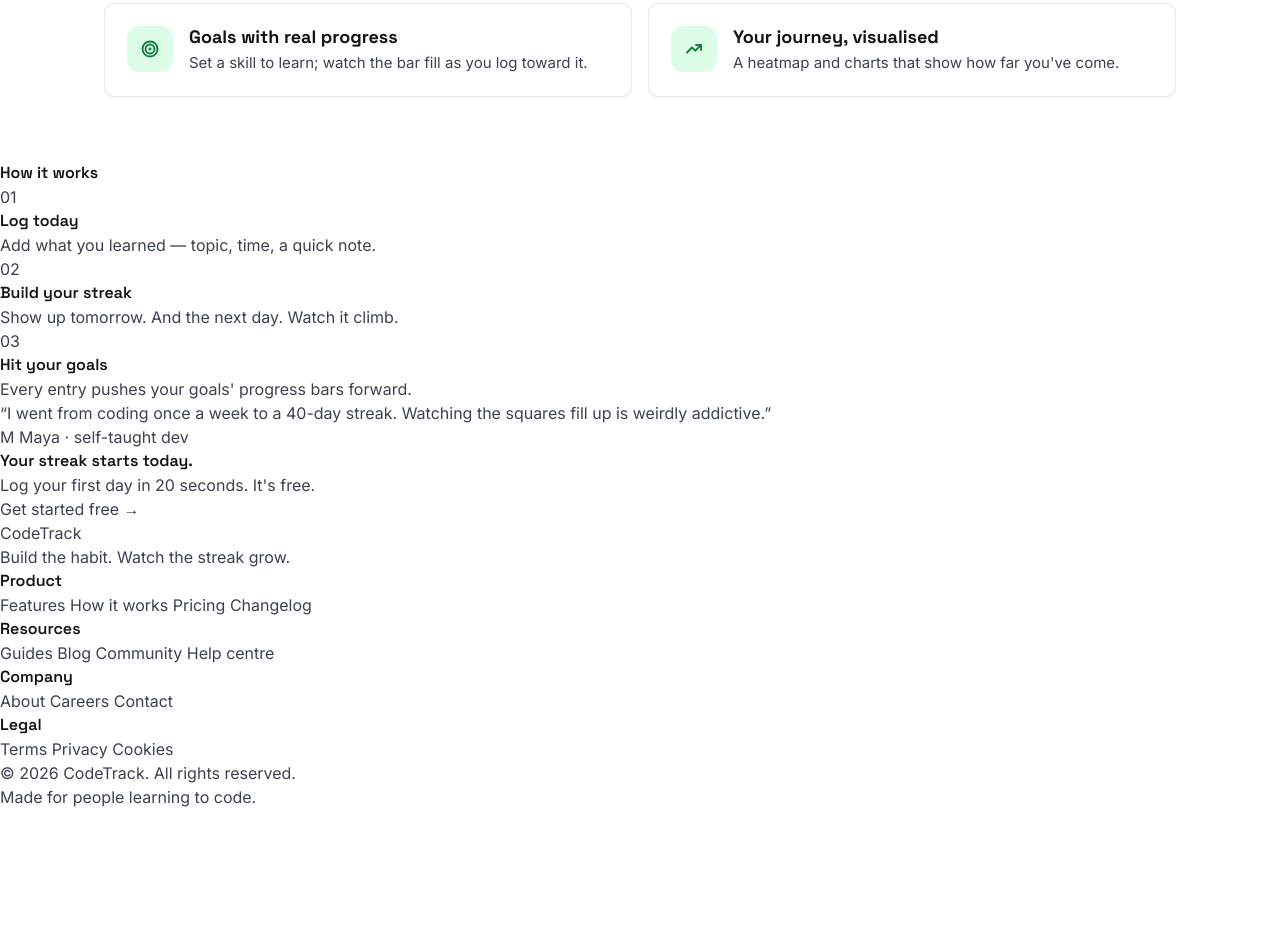
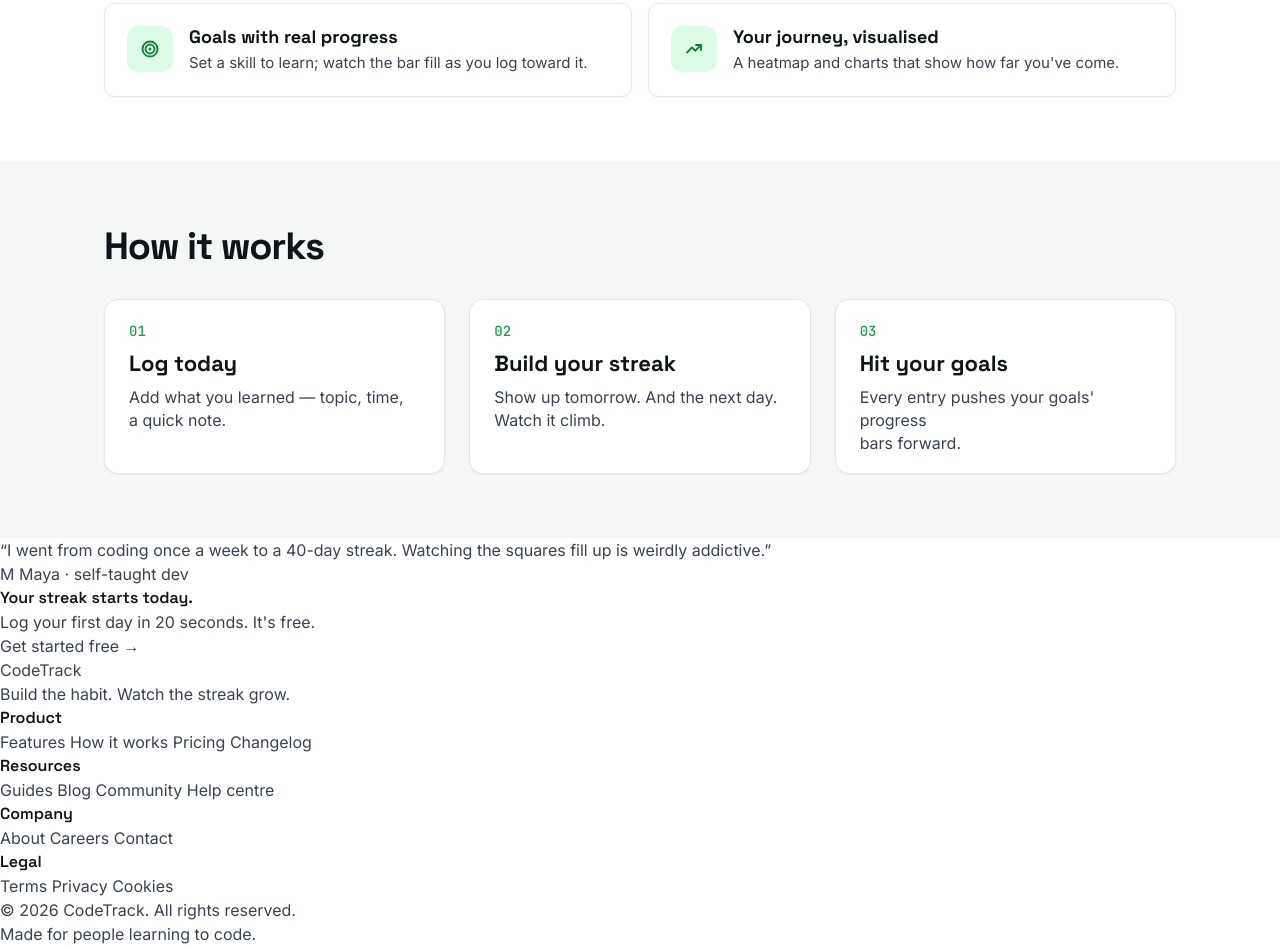
Before and after one commit to Juadebfm/codetrack-webpage, a plain HTML site: page index.html in a window 1280 px wide. Shown: the part 1003-1949 px from the top of the page. Before the commit the page ends 1812 px from the top, so only its background shows below. Drawn offline with nearby package versions, Linux system fonts and the light colour scheme.

Commit message:
feat(how it works): Structured and design the section

```diff
--- a/index.html
+++ b/index.html
@@ -3,6 +3,7 @@
   <head>
     <meta charset="UTF-8" />
     <meta name="viewport" content="width=device-width, initial-scale=1.0" />
+    <link rel="shortcut icon" href="./images/favicon.svg" type="image/x-icon" />
 
     <link rel="stylesheet" href="./style.css" />
     <link
@@ -174,25 +175,38 @@
         </div>
       </section>
 
-      <section id="how-it-works">
-        <h2>How it works</h2>
+      <section
+        id="how-it-works"
+        class="how-it-works"
+        aria-labelledby="how-it-works-title"
+      >
+        <h2 id="how-it-works-title">How it works</h2>
 
-        <div>
-          <div>
-            <span>01</span>
+        <div class="steps-grid">
+          <article class="step-card">
+            <span class="step-number">01</span>
             <h3>Log today</h3>
-            <p>Add what you learned — topic, time, a quick note.</p>
-          </div>
-          <div>
-            <span>02</span>
+            <p>
+              Add what you learned — topic, time, <br />
+              a quick note.
+            </p>
+          </article>
+          <article class="step-card">
+            <span class="step-number">02</span>
             <h3>Build your streak</h3>
-            <p>Show up tomorrow. And the next day. Watch it climb.</p>
-          </div>
-          <div>
-            <span>03</span>
+            <p>
+              Show up tomorrow. And the next day. <br />
+              Watch it climb.
+            </p>
+          </article>
+          <article class="step-card">
+            <span class="step-number">03</span>
             <h3>Hit your goals</h3>
-            <p>Every entry pushes your goals' progress bars forward.</p>
-          </div>
+            <p>
+              Every entry pushes your goals' progress <br />
+              bars forward.
+            </p>
+          </article>
         </div>
       </section>
 
--- a/style.css
+++ b/style.css
@@ -45,7 +45,7 @@
   --space-12: 48px;
   --space-16: 64px;
 
-  /* Corner radius */
+  /* Border radius */
   --radius-sm: 6px;
   --radius-md: 10px;
   --radius-lg: 12px;
@@ -542,14 +542,84 @@ header .header-actions {
   background: #d2f7df;
 }
 
+/* ------------------------------------------------------------------ */
+/* How it works                                                        */
+/* ------------------------------------------------------------------ */
+.how-it-works {
+  padding: var(--space-16) 104px;
+  background: var(--color-subtle);
+}
+
+.how-it-works > h2 {
+  margin-bottom: var(--space-8);
+  font-family: var(--font-display);
+  font-size: 38px;
+  font-weight: 700;
+  line-height: 1.12;
+  letter-spacing: -0.03em;
+  color: var(--color-ink);
+}
+
+.steps-grid {
+  display: grid;
+  grid-template-columns: repeat(3, minmax(0, 1fr));
+  gap: var(--space-6);
+}
+
+.step-card {
+  height: 175px;
+  padding: var(--space-6);
+  background: #fff;
+  border: 1px solid var(--color-border);
+  border-radius: var(--radius-xl);
+  box-shadow: var(--shadow-sm);
+  transition:
+    transform 0.2s ease,
+    box-shadow 0.2s ease,
+    border-color 0.2s ease;
+}
+
+.step-number {
+  display: block;
+  margin-bottom: var(--space-3);
+  font-family: var(--font-mono);
+  font-size: 14px;
+  font-weight: 500;
+  line-height: 1;
+  color: var(--color-primary);
+}
+
+.step-card h3 {
+  margin-bottom: var(--space-2);
+  font-family: var(--font-display);
+  font-size: 22px;
+  font-weight: 700;
+  line-height: 1.25;
+  color: var(--color-ink);
+}
+
+.step-card p {
+  font-size: 16px;
+  line-height: 1.45;
+  color: var(--color-body);
+}
+
+.step-card:hover {
+  transform: translateY(-3px);
+  border-color: #d5dfd9;
+  box-shadow: var(--shadow-md);
+}
+
 @media (prefers-reduced-motion: reduce) {
   .feature-card,
-  .feature-icon {
+  .feature-icon,
+  .step-card {
     transition: none;
   }
 
   .feature-card:hover,
-  .feature-card:hover .feature-icon {
+  .feature-card:hover .feature-icon,
+  .step-card:hover {
     transform: none;
   }
 }
@@ -561,7 +631,8 @@ header .header-actions {
   }
 
   .hero,
-  .features {
+  .features,
+  .how-it-works {
     padding-left: 32px;
     padding-right: 32px;
   }
@@ -586,6 +657,10 @@ header .header-actions {
 
   .features-intro {
     margin-bottom: 32px;
+  }
+
+  .steps-grid {
+    gap: var(--space-4);
   }
 }
 
@@ -650,7 +725,15 @@ header .header-actions {
     padding: 0 24px var(--space-12);
   }
 
+  .how-it-works {
+    padding: var(--space-12) 24px;
+  }
+
   .features-grid {
+    grid-template-columns: 1fr;
+  }
+
+  .steps-grid {
     grid-template-columns: 1fr;
   }
 }
@@ -699,11 +782,20 @@ header .header-actions {
     padding: 0 20px 48px;
   }
 
+  .how-it-works {
+    padding: 48px 20px;
+  }
+
   .features-intro {
     margin-bottom: 24px;
   }
 
   .features-intro h2 {
+    font-size: 32px;
+  }
+
+  .how-it-works > h2 {
+    margin-bottom: var(--space-6);
     font-size: 32px;
   }
 
@@ -724,4 +816,8 @@ header .header-actions {
   .feature-copy p {
     font-size: 14px;
   }
+
+  .step-card {
+    padding: 20px;
+  }
 }
```
Also changed, not shown: images/favicon.svg (added), images/howitworks.png (added), 1 other file.
